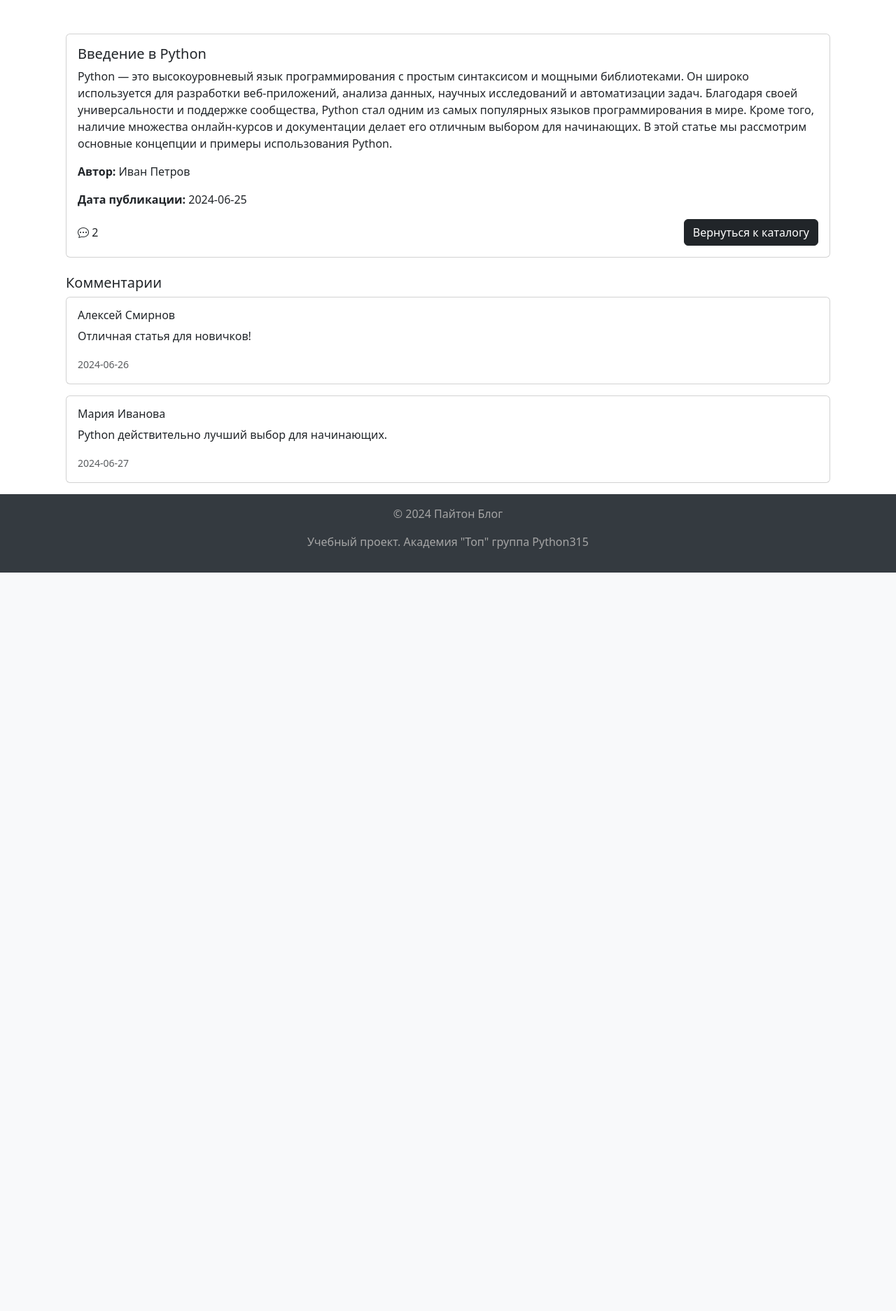
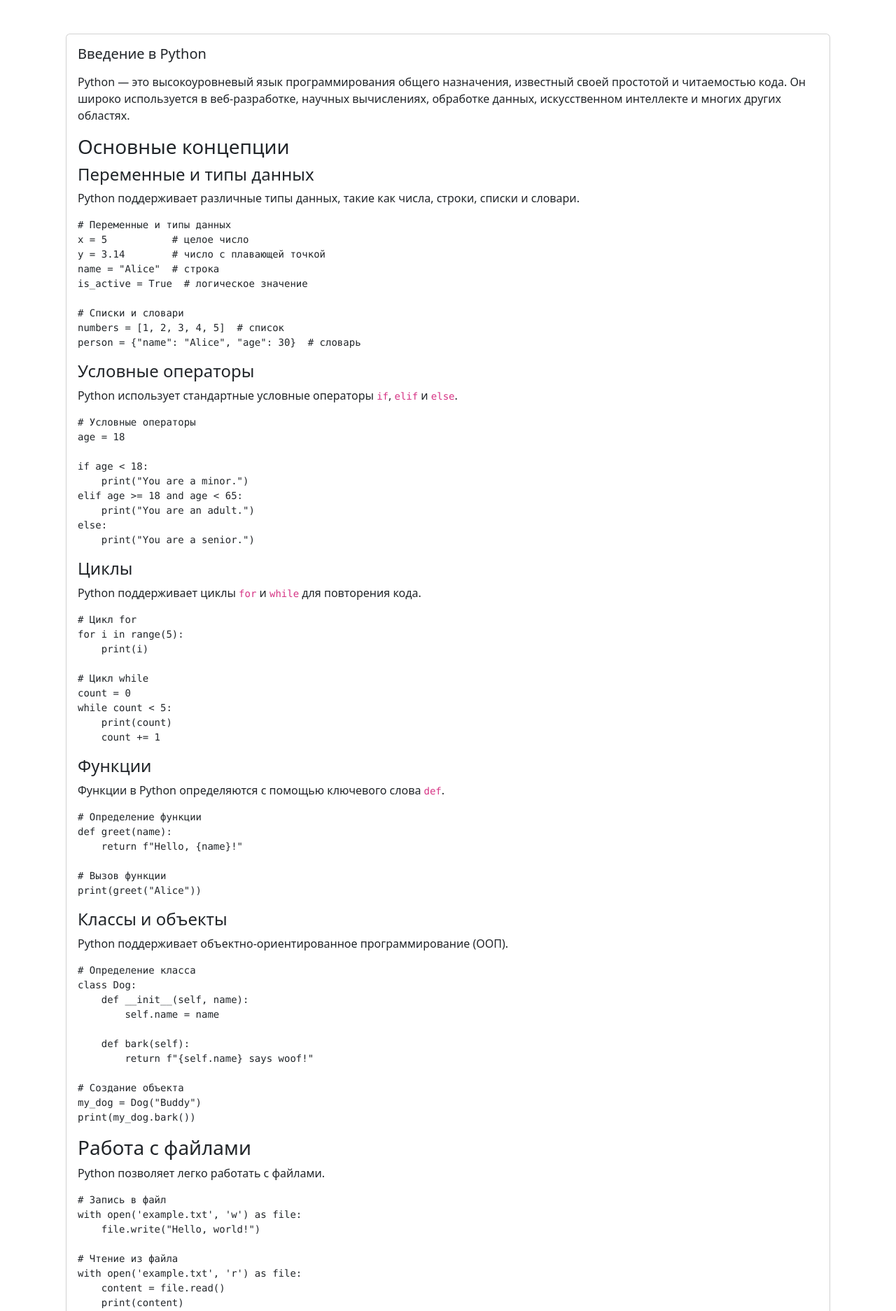
Before and after one commit to VladimirMonin/pydeck, a Django app: page /blog/introduction-to-python/ in a window 1280 px wide. Shown: the part 56-1929 px from the top of the page at 70% size. Before the commit the page ends 874 px from the top, so only its background shows below. Run offline with Django 5.2, Linux system fonts and the light colour scheme; some libraries are stand-ins or nearby versions.

Commit message:
шаблоны: кастомный тег markdown в html

````diff
--- a/blog/templates/blog/post_detail.html
+++ b/blog/templates/blog/post_detail.html
@@ -1,11 +1,12 @@
 {% extends 'base.html' %}
+{% load markdown_to_html %}
 {% block title %}{{ post.title }}{% endblock %}
 {% block content %}
 <div class="container mt-5">
     <div class="card">
         <div class="card-body">
-            <h5 class="card-title">{{ post.title }}</h5>
-            <p class="card-text">{{ post.text }}</p>
+            <h5 class="card-title">{% markdown_to_html post.title %}</h5>
+            <p class="card-text">{% markdown_to_html post.text %}</p>
             <p class="card-text"><strong>Автор:</strong> {{ post.author|default:"Автор не известен" }}</p>
             <p class="card-text"><strong>Дата публикации:</strong> {{ post.published_date }}</p>
             <div class="d-flex justify-content-between align-items-center">
--- a/blog/templates/includes/post_preview.html
+++ b/blog/templates/includes/post_preview.html
@@ -30,11 +30,11 @@
 отрисовывается в цикле for post in posts {% endcomment %}
 
 {% comment %} Представляет собой краткое отображение постов в каталоге постов отрисовывается в цикле for post in posts {% endcomment %}
-
+{% load markdown_to_html %}
 <div class="card h-100 mt-3 mb-3">
   <div class="card-body">
-    <h5 class="card-title">{{ post.title }}</h5>
-    <p class="card-text">{{ post.text|truncatewords:30 }}</p>
+    <h5 class="card-title">{% markdown_to_html post.title %}</h5>
+    <p class="card-text">{% markdown_to_html post.text|truncatewords:30 %}</p>
     <div class="d-flex justify-content-between align-items-center">
       <div>
         <span class="me-3"><i class="bi bi-chat-dots"></i> {{ post.comments|length }}</span>
--- /dev/null
+++ b/blog/templatetags/markdown_to_html.py
@@ -0,0 +1,27 @@
+import markdown
+from django import template
+from django.utils.safestring import mark_safe
+
+# в Django это регистрация библиотеки шаблонов, которая позволяет использовать пользовательские теги
+# и фильтры в шаблонах Django.
+register = template.Library()
+
+
+# @register это декоратор, который используется в Django для создания простых пользовательских тегов шаблонов.
+# simple_tag - это декоратор, который используется для создания простых пользовательских тегов шаблонов.
+@register.simple_tag(name='markdown_to_html')
+def markdown_to_html(markdown_text: str) -> str:
+    """
+    Преобразует текст из формата Markdown в HTML
+
+    :param markdown_text: Текст в формате Markdown
+    :return: Текст в формате HTML
+    """
+
+    # Включение расширений для улучшенной обработки
+    md_extensions = ['extra', 'fenced_code', 'tables']
+
+    # Преобразование Markdown в HTML с расширениями
+    html_content = markdown.markdown(markdown_text, extensions=md_extensions)
+
+    return mark_safe(html_content)
--- a/blog/views.py
+++ b/blog/views.py
@@ -15,12 +15,123 @@ posts = [
         "tags": ["основы", "синтаксис", "советы"],
         "slug": "introduction-to-python",
         "title": "Введение в Python",
-        "text": (
-            "Python — это высокоуровневый язык программирования с простым синтаксисом и мощными библиотеками. "
-            "Он широко используется для разработки веб-приложений, анализа данных, научных исследований и автоматизации задач. "
-            "Благодаря своей универсальности и поддержке сообщества, Python стал одним из самых популярных языков программирования в мире. "
-            "Кроме того, наличие множества онлайн-курсов и документации делает его отличным выбором для начинающих. "
-            "В этой статье мы рассмотрим основные концепции и примеры использования Python."
+        "text": ("""
+Python — это высокоуровневый язык программирования общего назначения, известный своей простотой и читаемостью кода. Он широко используется в веб-разработке, научных вычислениях, обработке данных, искусственном интеллекте и многих других областях.
+
+### Основные концепции
+
+#### Переменные и типы данных
+
+Python поддерживает различные типы данных, такие как числа, строки, списки и словари.
+
+```python
+# Переменные и типы данных
+x = 5           # целое число
+y = 3.14        # число с плавающей точкой
+name = "Alice"  # строка
+is_active = True  # логическое значение
+
+# Списки и словари
+numbers = [1, 2, 3, 4, 5]  # список
+person = {"name": "Alice", "age": 30}  # словарь
+```
+
+#### Условные операторы
+
+Python использует стандартные условные операторы `if`, `elif` и `else`.
+
+```python
+# Условные операторы
+age = 18
+
+if age < 18:
+    print("You are a minor.")
+elif age >= 18 and age < 65:
+    print("You are an adult.")
+else:
+    print("You are a senior.")
+```
+
+#### Циклы
+
+Python поддерживает циклы `for` и `while` для повторения кода.
+
+```python
+# Цикл for
+for i in range(5):
+    print(i)
+
+# Цикл while
+count = 0
+while count < 5:
+    print(count)
+    count += 1
+```
+
+#### Функции
+
+Функции в Python определяются с помощью ключевого слова `def`.
+
+```python
+# Определение функции
+def greet(name):
+    return f"Hello, {name}!"
+
+# Вызов функции
+print(greet("Alice"))
+```
+
+#### Классы и объекты
+
+Python поддерживает объектно-ориентированное программирование (ООП).
+
+```python
+# Определение класса
+class Dog:
+    def __init__(self, name):
+        self.name = name
+
+    def bark(self):
+        return f"{self.name} says woof!"
+
+# Создание объекта
+my_dog = Dog("Buddy")
+print(my_dog.bark())
+```
+
+### Работа с файлами
+
+Python позволяет легко работать с файлами.
+
+```python
+# Запись в файл
+with open('example.txt', 'w') as file:
+    file.write("Hello, world!")
+
+# Чтение из файла
+with open('example.txt', 'r') as file:
+    content = file.read()
+    print(content)
+```
+
+### Пример использования библиотек
+
+Python имеет множество библиотек для различных задач. Пример использования библиотеки `requests` для HTTP-запросов:
+
+```python
+import requests
+
+response = requests.get('https://api.github.com')
+if response.status_code == 200:
+    print(response.json())
+else:
+    print("Failed to retrieve data")
+```
+
+### Заключение
+
+Python — мощный и гибкий язык программирования, подходящий для решения разнообразных задач. Его простота и обширная экосистема библиотек делают его отличным выбором для как начинающих, так и опытных разработчиков.
+"""
         ),
         "author": "Иван Петров",
         "published_date": "2024-06-25",
--- a/requirements.txt
+++ b/requirements.txt
@@ -1,4 +1,5 @@
 asgiref==3.8.1
 Django==5.0.6
+Markdown==3.6
 sqlparse==0.5.0
 tzdata==2024.1
````
Also changed, not shown: README.MD, blog/templatetags/__init__.py (added).
